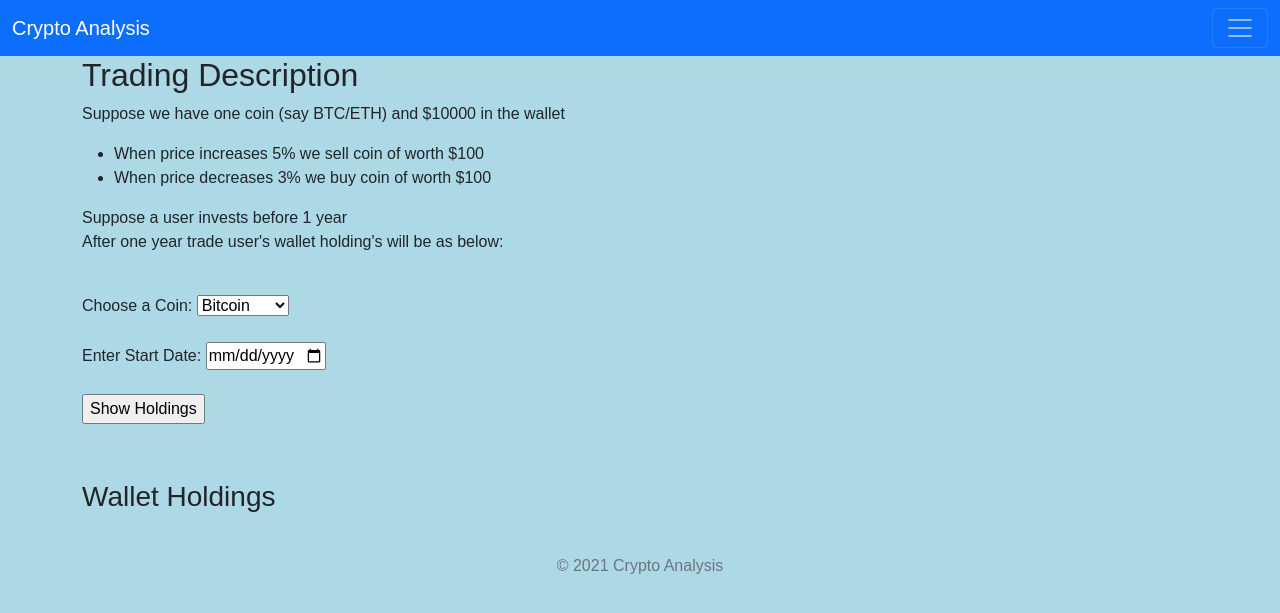
After one commit to naveed49sp/cryptoliveanalysisandtrading, a Django app: page /trade in a window 1280 px wide. The commit adds this page. Shown: the top 613 px of the page. Run offline with Django 3.2, Linux system fonts and the light colour scheme.

Commit message:
Analysis-Comparison-Trad Completed

```diff
--- a/CryptoAnalysis/RuntimeGraphs/templates/base.html
+++ b/CryptoAnalysis/RuntimeGraphs/templates/base.html
@@ -27,7 +27,7 @@
       <div class="collapse navbar-collapse" id="navbarNavAltMarkup">
         <div class="navbar-nav">
           <a class="nav-link active" aria-current="page" href="/compare">Comparison</a>
-          <a class="nav-link" href="/">Trading Strategy</a>
+          <a class="nav-link" href="/trade">Trading Strategy</a>
           <a class="nav-link" href="/login">Login</a>
           <a class="nav-link" href="/signup">Register</a>
         </div>
--- a/CryptoAnalysis/RuntimeGraphs/templates/index.html
+++ b/CryptoAnalysis/RuntimeGraphs/templates/index.html
@@ -11,7 +11,7 @@
             <option value="BTC-USD">Bitcoin</option>
             <option value="ETH-USD">Ethereum</option>
             <option value="BNB-USD">Binance</option>
-            <option value="SOL-USD">Solana</option>
+            <option value="SOL1-USD">Solana</option>
         </select>
         <br /><br />
         <label for="start">Enter Start Date: </label>
--- /dev/null
+++ b/CryptoAnalysis/RuntimeGraphs/templates/trade_strategy.html
@@ -0,0 +1,60 @@
+{% extends 'base.html' %}
+{% block content %}
+
+<h2>Trading Description</h2>
+
+<p>Suppose we have one coin (say BTC/ETH) and $10000 in the wallet <br></p>
+<ul>
+    <li>When price increases 5% we sell coin of worth $100</li>
+    <li>When price decreases 3% we buy coin of worth $100</li>
+</ul>
+<p>Suppose a user invests before 1 year <br>
+    After one year trade user's wallet holding's will be as below: <br><br>
+</p>
+<div>
+    <form action="trade" method="Post" , name="form" , class="form">
+        {% csrf_token %}
+        <label for="coins">Choose a Coin:  </label>
+        <select name="coins" id="coins" required>
+            <option value="BTC-USD">Bitcoin</option>
+            <option value="ETH-USD">Ethereum</option>
+            <option value="BNB-USD">Binance</option>
+            <option value="SOL1-USD">Solana</option>
+        </select>
+        <br /><br />
+        <label for="start">Enter Start Date: </label>
+        <input type="date" name="start" id="start" required /><br /><br />
+        <input type="submit" value="Show Holdings" /> <br /><br />
+    </form>
+    <script>
+        start.max = new Date().toISOString().split("T")[0];
+        const d = new Date();
+        d.setFullYear(d.getFullYear() - 1);
+        d.setDate(d.getDate() + 1)
+        start.min = d.toISOString().split("T")[0];
+    </script>
+</div>
+
+
+
+<h3>Wallet Holdings</h3>
+
+{% if wallet %}
+<div>
+    <span>Cash Initial: $10000</span><br>
+    <span>{{ wallet.ticker }} Initial: 1</span><br>
+    <span>Trading Start Date: {{ wallet.date }}</span><br><br>
+    <h4>After Trading</h4>
+    <span>Wallet Price: </span> {{ wallet.amount }} <br>
+    <span>{{ wallet.ticker }} : {{ wallet.coin }}</span> <br>
+</div>
+{% endif %}
+
+
+{% if plotdiv %}
+<h3> {{ wallet.ticker }} Trading Plot from {{ wallet.date }}</h3>
+<div class="one">
+    {{ plotdiv|safe }}
+</div>
+{% endif %}
+{% endblock %}
--- a/CryptoAnalysis/RuntimeGraphs/urls.py
+++ b/CryptoAnalysis/RuntimeGraphs/urls.py
@@ -6,6 +6,7 @@ urlpatterns = [
 
     path('', views.indexmain, name='index'),
     path('compare', views.compare, name='compare'),
+    path('trade', views.trade, name='trade'),
     path('signup', views.signup, name="signup"),
     path("login", views.login, name="login"),
     path("logout", views.logout, name= "logout"),
--- a/CryptoAnalysis/RuntimeGraphs/views.py
+++ b/CryptoAnalysis/RuntimeGraphs/views.py
@@ -1167,4 +1167,80 @@ def compare(request):
     bars = get_barplot(x=corr_with_btc.index, y=corr_with_btc.values,
         title='Correlation Between BTC and Other Coins')
     inplots.append(bars)
-    return render(request, 'comparison.html', {'iplots':inplots})
+
+    if request.method == 'POST':
+        form_data = request.POST.dict()
+        t1 = form_data.get('coins', '')
+        t2 = form_data.get('comparewith', '')
+        p = '2y'
+        i = '1h'
+        df1 = configdf(t1,p,i)
+        df2 = configdf(t2,p,i)
+        start=str(request.POST.get('start',''))
+        end=str(request.POST.get('end',''))
+        print(start, end, type(start), type(end))
+        test1 = df1.loc[start:end]
+        test2 = df2.loc[start:end]
+        print(test1.shape)
+
+
+        graphs = []
+
+        graphs.append(
+            go.Scatter(x=test1.index, y=test1['Close'], mode = 'lines', name = t1)
+        )
+
+        graphs.append(
+            go.Scatter(x=test2.index, y=test2['Close'], mode = 'lines', name = t2)
+        )
+
+        # layout for the figure
+        layout = {
+        'title': 'Comparison',
+        'xaxis_title': 'Date',
+        'yaxis_title': 'Close Price',
+        'height': 600,
+        'width': 800,
+        }
+
+        plot_div=plot({'data': graphs, 'layout': layout}, output_type='div')
+
+        return render(request, 'comparison.html', {'plotdiv': plot_div, 'iplots':inplots, 'coin1': t1, 'coin2': t2})
+    else:
+        return render(request, 'comparison.html', {'iplots':inplots})
+
+def trade(request):
+    if request.method == 'POST':
+        form_data = request.POST.dict()
+        t = form_data.get('coins', '')
+        p = '1y'
+        i = '1h'
+        df = yf.download(tickers=t, period=p, interval=i, parse_dates=True)
+        start=str(request.POST.get('start',''))
+        test = df.loc[start:]
+        buy, sell, amount, coin = buy_sell(test, coin=1, amount=10000)
+        wallet = {'amount': amount, 'coin': coin, 'date': start, 'ticker' : t}
+        graphs = []
+        print('Buy', len(buy), len(sell), len(test.index))
+        graphs.append(
+            go.Scatter(x=test.index, y=test['Close'], mode = 'lines', name='Close Price')
+        )
+        graphs.append(
+            go.Scatter(x=test.index, y=buy, mode = 'markers', marker_symbol = 'square', name='Buy' )
+        )
+        graphs.append(
+            go.Scatter(x=test.index, y=sell, mode = 'markers', marker_symbol = 'x', name='Sell' )
+        )
+
+        layout ={
+        'title': 'Trading',
+        'xaxis_title': 'Date',
+        'yaxis_title': 'Close Price',
+        'height': 600,
+        'width': 800,
+        }
+
+        plot_div = plot({'data': graphs, 'layout': layout}, output_type='div')
+        return render(request, 'trade_strategy.html', {'plotdiv': plot_div, 'wallet': wallet})
+    else:
+        return render(request, 'trade_strategy.html')
```
Also changed, not shown: CryptoAnalysis/RuntimeGraphs/templates/comparison.html (+14 -6 lines), CryptoAnalysis/RuntimeGraphs/utils.py (+22 -0 lines).
